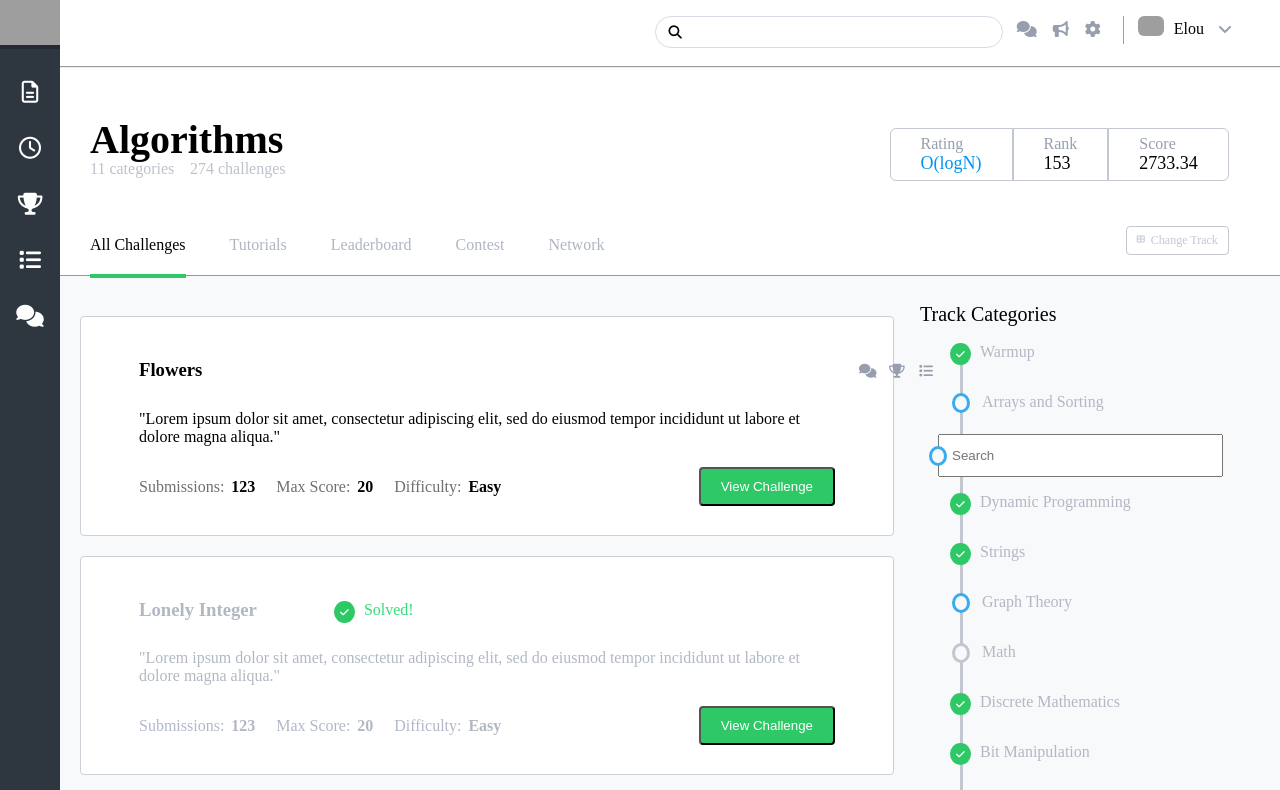
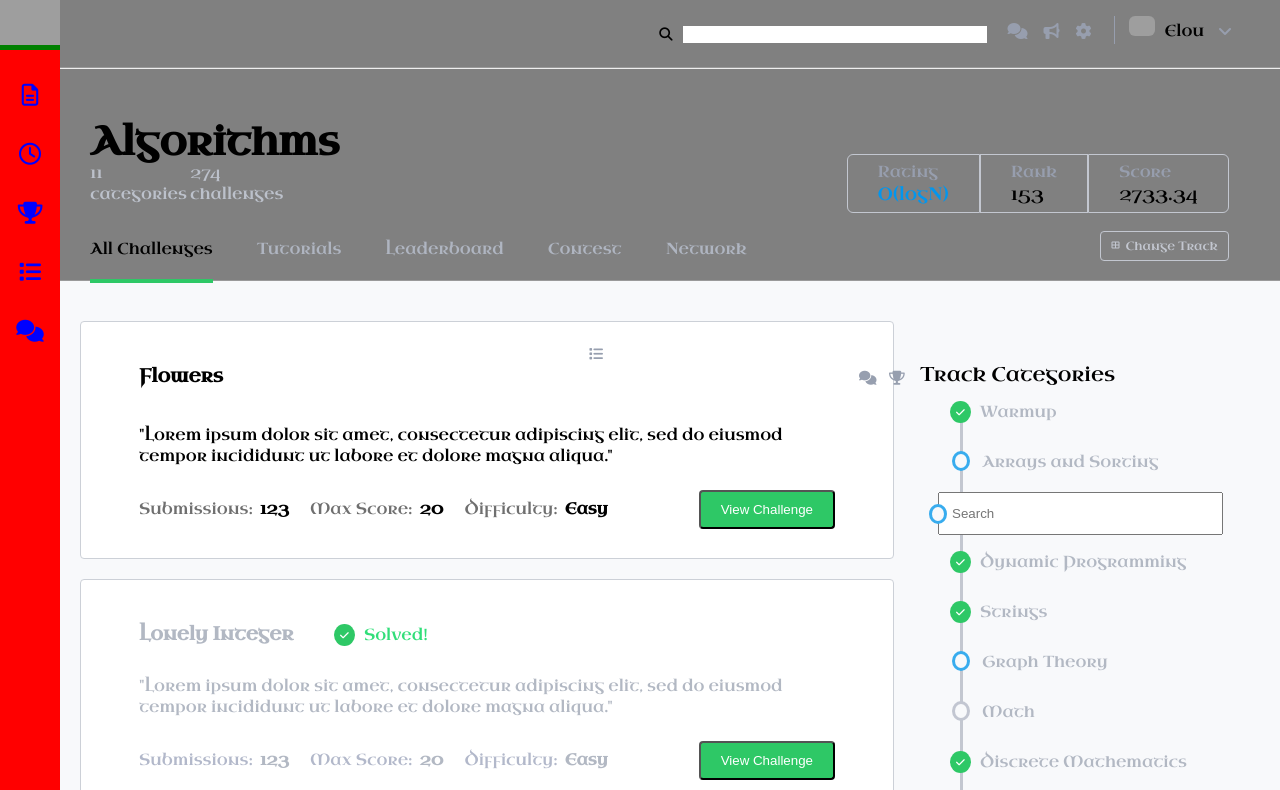
Before and after one commit to reidjamile/hackerrank, a plain HTML site: page index.html in a window 1280 px wide. Shown: the top 790 px of the page. Drawn offline with Linux system fonts and the light colour scheme; grey boxes are pictures that could not be loaded.

Commit message:
1st edition

```diff
--- a/index.html
+++ b/index.html
@@ -4,8 +4,9 @@
     <meta charset="UTF-8">
     <meta name="viewport" content="width=device-width, initial-scale=1.0">
     <meta http-equiv="X-UA-Compatible" content="ie=edge">
-    <title>Jamile HackerRank Mock</title>
+    <title>Jamile and Adrian Git Collab HW</title>
     <link rel="stylesheet" href="style1.css">
+    <link href="https://fonts.googleapis.com/css?family=Uncial+Antiqua&display=swap" rel="stylesheet">
     <script src="https://kit.fontawesome.com/8eba906429.js" crossorigin="anonymous"></script>
 
 </head>
@@ -190,7 +191,7 @@
         <div id="main-content">
             <div id="flowers" class="lesson-rectangles">
                 <div id="lr-top" class="lesson heading">
-                    <h3 style="font-size:;">Flowers </h3>
+                    <h3 style="font-size:">Flowers </h3>
 
                 </div>
 
--- a/style1.css
+++ b/style1.css
@@ -2,13 +2,14 @@
 
 body {
     margin:0;
+    font-family: 'Uncial Antiqua', cursive;
 }
 
 nav {
-    background-color: #2e3740;
+    background-color: red;
     width:60px;
     height:100%;
-    color:#fff;
+    color: blue;
     position: fixed;
     z-index: 99;
     top:0;
@@ -23,12 +24,12 @@ nav {
 }
 
 #logo {
-    background-color: #252932;
+    background-color: green;
 }
 
 #search-bar {
     padding: 6px;
-    border:1px solid #d8dce5;
+    border:1px solid grey;
     border-radius: 40px;
     margin: 6px 6px 0 0;
 
@@ -36,7 +37,7 @@ nav {
 
 #search-bar2 {
     padding: 6px;
-    border:0px solid #d8dce5;
+    border:0px solid grey;
     border-radius: 0px;
 
 }
@@ -51,7 +52,7 @@ nav {
 }
 
 main {
-    background-color: #fff;
+    background-color: grey;
 
 }
 
@@ -68,7 +69,7 @@ main {
 }
 
 #top3 {
-    background-color: #f8f9fb;
+    background-color: lightgray;
 }
 
 #search-input {
@@ -395,7 +396,7 @@ hr {
 
 .lr-icons2 {
     position: absolute;
-    margin:24px 0 0 330px;
+    margin:24wpx 0 0 330px;
     color: #979faf;
 }
 
```
